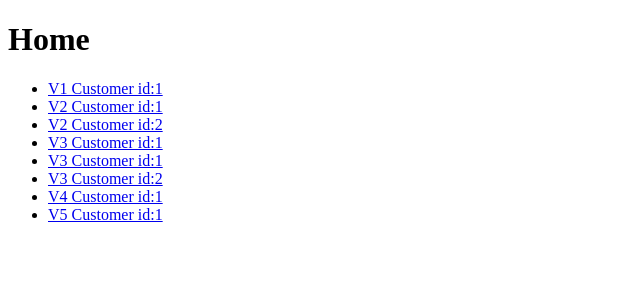
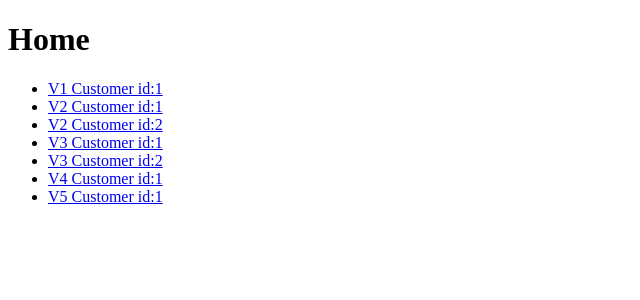
Before and after one commit to Davi9130/frontend-interview-api, a React (Create React App) app in the folder frontend/: page / in a window 1280 px wide. Shown: the top 300 px of the page, without its empty margins (0-640 px from the left). Built offline with nearby package versions, Linux system fonts and the light colour scheme.

Commit message:
Remove redundant v3 link

```diff
--- a/frontend/src/pages/Home.tsx
+++ b/frontend/src/pages/Home.tsx
@@ -16,9 +16,6 @@ export const Home = () => {
           <a href="/v3/customer?id=1">V3 Customer id:1</a>
         </li>
         <li>
-          <a href="/v3/customer?id=1">V3 Customer id:1</a>
-        </li>
-        <li>
           <a href="/v3/customer?id=2">V3 Customer id:2</a>
         </li>
         <li>
```
